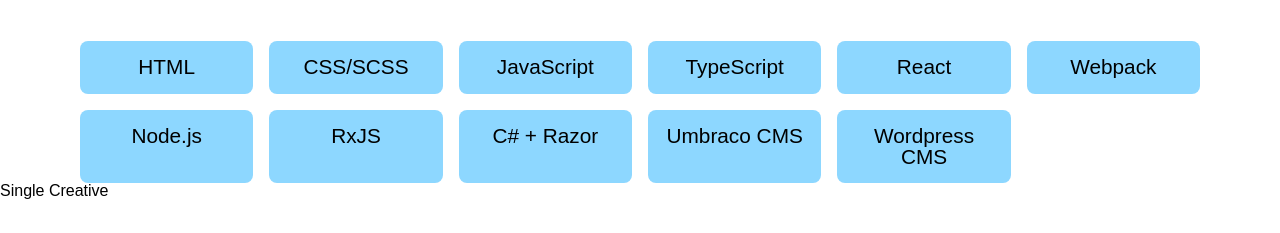
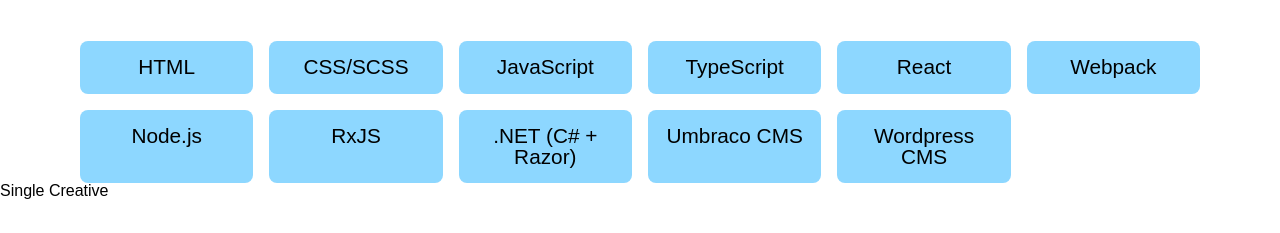
Before and after one commit to igorlech/portfolio-v2, a React (Vite) app: page / in a window 1280 px wide. Shown: the part 1255-1488 px from the top of the page. Built offline with nearby package versions, Linux system fonts and the light colour scheme; a web font is replaced by a local one.

Commit message:
Skills grid tests

```diff
--- a/src/components/Technologies.jsx
+++ b/src/components/Technologies.jsx
@@ -9,7 +9,7 @@
       <div className="single-technology">Webpack</div>
       <div className="single-technology">Node.js</div>
       <div className="single-technology">RxJS</div>
-      <div className="single-technology">C# + Razor</div>
+      <div className="single-technology">.NET (C# + Razor)</div>
       <div className="single-technology">Umbraco CMS</div>
       <div className="single-technology">Wordpress CMS</div>
     </div>
--- a/src/styles/skills.scss
+++ b/src/styles/skills.scss
@@ -10,9 +10,9 @@
 
 .skills-technologies {
   display: grid;
-  // grid-template-columns: repeat(auto-fit, minmax(10em, 1fr));
-  grid-template-columns: repeat(auto-fit, minmax(10rem, 1fr));
-  grid-gap: 1em;
+  grid-template-columns: repeat(auto-fit, minmax(10em, 1fr));
+  grid-auto-flow: row dense;
+  gap: 1em;
   margin: 0 var(--default-spacing);
 
   @media screen and (min-width: 768px) {
@@ -27,7 +27,7 @@
   align-items: center;
   text-align: center;
 
-  font-size: 1.3rem;
+  font-size: 1.3em;
 
   margin-bottom: var(--default-spacing);
   background-color: var(--additional-color);
```
